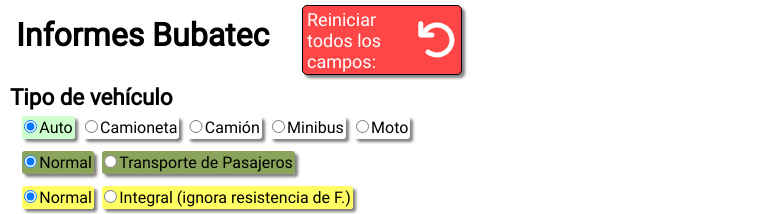
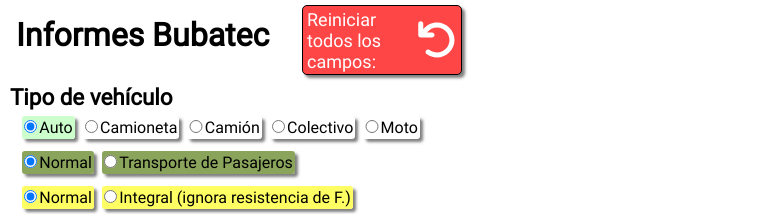
Before and after one commit to Juaniessi/buba-app, a React (Create React App) app: page / in a window 1280 px wide. Shown: the top 214 px of the page, without its empty margins (0-763 px from the left). Built offline with nearby package versions, Linux system fonts and the light colour scheme.

Commit message:
switching minibus to colectivos

```diff
--- a/src/components/dataArrays/radioBtnDB.js
+++ b/src/components/dataArrays/radioBtnDB.js
@@ -14,7 +14,7 @@
 		},
 		{
 			value: 'Minibus',
-			label: 'Minibus',
+			label: 'Colectivo',
 		},
 		{
 			value: 'Moto',
@@ -54,11 +54,11 @@
 	truckSize: [
 		{
 			value: 'smallTruck',
-			label: 'Camión pequeño',
+			label: 'Normal',
 		},
 		{
 			value: 'bigTruck',
-			label: 'Camión grande (No susp. ni Rueda frenada)',
+			label: 'No susp. ni Rueda frenada',
 		},
 	],
 	transmisionType: [
@@ -125,12 +125,12 @@
 		{
 			value: '6m',
 			label: '6 M',
-			tooltip: 'Colectivo de línea',
+			tooltip: 'Col. Urbano',
 		},
 		{
 			value: '3m',
 			label: '3 M',
-			tooltip: 'APTO',
+			tooltip: 'APTO o Col. >10 años',
 		},
 		{
 			value: '2m',
--- a/src/components/main/Main.jsx
+++ b/src/components/main/Main.jsx
@@ -269,7 +269,7 @@
 									</div>
 							  ))
 							: ''}
-						{tipo === 'Camion'
+						{tipo === 'Camion'|| tipo === 'Minibus'
 							? radioGeneratorArray.truckSize.map((item, i) => (
 									<div className="engine-and-size" key={item.value}>
 										<label className="btn-inside" htmlFor={item.value}>
@@ -287,7 +287,7 @@
 									</div>
 							  ))
 							: ''}
-						{tipo === 'Auto' || tipo === 'Camioneta' || tipo === 'Minibus'
+						{tipo === 'Auto' || tipo === 'Camioneta'
 							? radioGeneratorArray.transmisionType.map((item, i) => (
 									<div className="engine-and-size" key={item.value}>
 										<label className="btn-inside" htmlFor={item.value}>
--- a/src/components/main/WeigthSum.jsx
+++ b/src/components/main/WeigthSum.jsx
@@ -74,7 +74,7 @@
 				<div className="weightsTable">
 					<table className="subgroup">
 						<tr>
-							<td className="report-table table-cat">Fecha de fab</td>
+							<td className="report-table table-cat">Año de fab</td>
 							<td
 								className={
 									antiguedad <= 10
```
